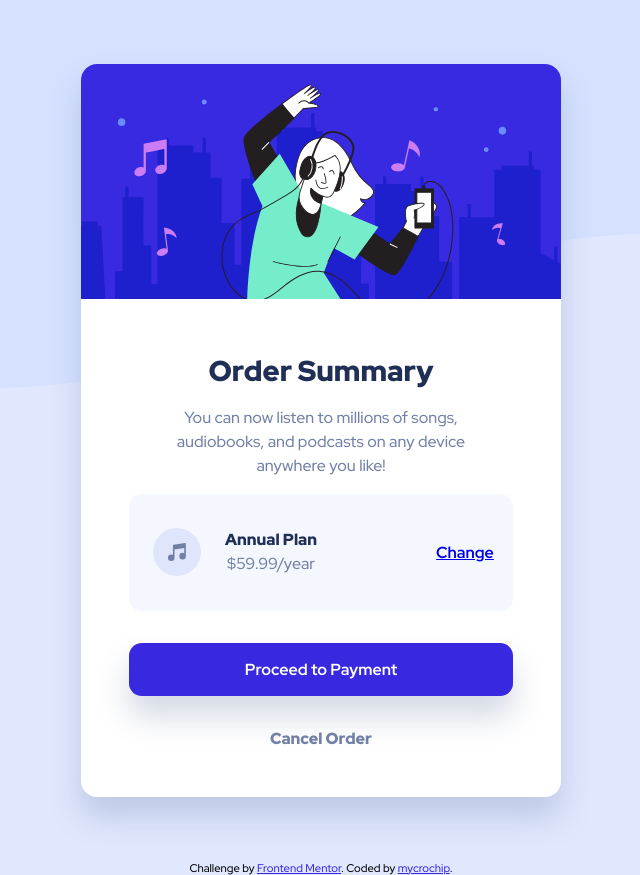
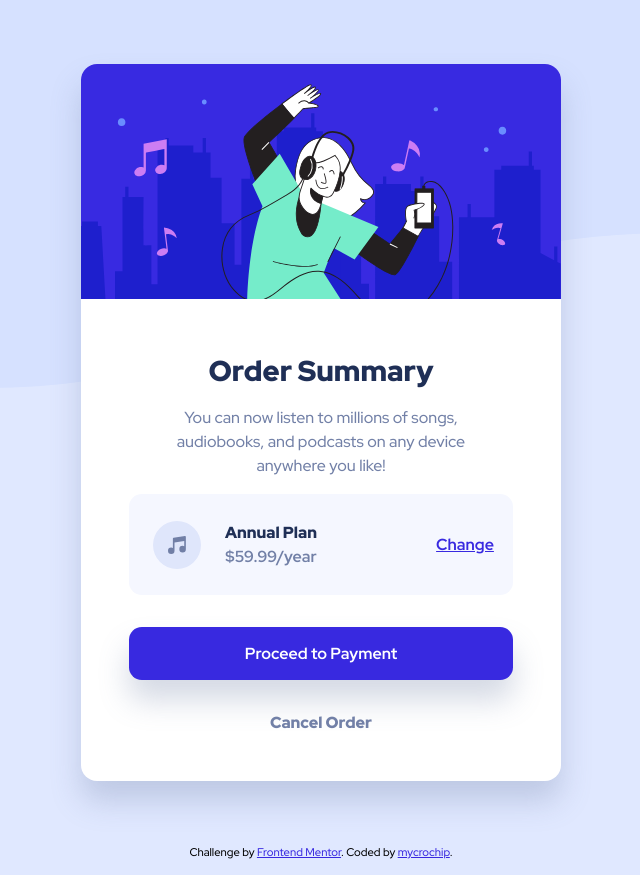
Before and after one commit to mycrochip/oder-summary-component, a plain HTML site: page index.html in a window 1280 px wide. Shown: the whole page, without its empty margins (319-959 px from the left). Drawn offline with Linux system fonts and the light colour scheme.

Commit message:
Solved html valdations

```diff
--- a/index.css
+++ b/index.css
@@ -50,7 +50,7 @@ body {
 }
 
 .main {/*no padding here*/
-    width: 479.952px; /*33.33% * 1440px*/
+    width: 480px; /* 479.952px => 33.33% * 1440px*/
     border-radius: 1em;
     -moz-border-radius: 1em 1em 0 0;
     background-color: white;
@@ -69,8 +69,8 @@ body {
 }
 
 .hero-img {
-    /*width: 479.952px; /*same as main width; specified in html */
-    /*height: 234.6432px; /*450px by 220px scaled to main; specified in html*/
+    /*width: 479.952px ~ 480px ;/*same as main width; specified in html */
+    /*height: 234.6432px ~ 235px ; /*450px by 220px scaled to main; specified in html*/
     display: block;
 }
 
@@ -101,7 +101,7 @@ body {
 }
 
 .section {
-    padding-block: 2em;
+    padding-block: 1.5em;
     border-radius: 0.8em;
     -moz-border-radius: 0.8em;
     background-color: var(--cl-primary-2);
@@ -118,6 +118,7 @@ body {
 }
 
 .price {
+    font-size: 1em;
     line-height: 1.5;
     grid-area: b;
     justify-self: start;
@@ -146,8 +147,9 @@ body {
 }
 
 .change {
+    padding: 1em;
     font-weight: 700;
-    padding: 1em;
+    color: hsl( var(--cl--secondary) );
 }
 
 .change:hover {
--- a/index.html
+++ b/index.html
@@ -17,7 +17,7 @@
   <main class="main shadow">
     <!-- Top image-holder -->
     <div class="hero-container">
-      <img class="hero-image" src="images/illustration-hero.svg" width="479.952" height="234.6432" alt="Hero Image">
+      <img class="hero-image" src="images/illustration-hero.svg" width="480px" height="235" alt="Hero Image">
     </div>
 
     <!-- Content -->
@@ -29,7 +29,7 @@
       <section class="grid-column section">
         <img src="images/icon-music.svg" alt="Music Icon">
 
-        <p class="price"><span class="price-name">Annual Plan</span>$59.99/year</p>
+        <h2 class="price"><span class="price-name">Annual Plan</span>$59.99/year</h2>
 
         <a href="#" class="change">Change</a>
       </section>
```
